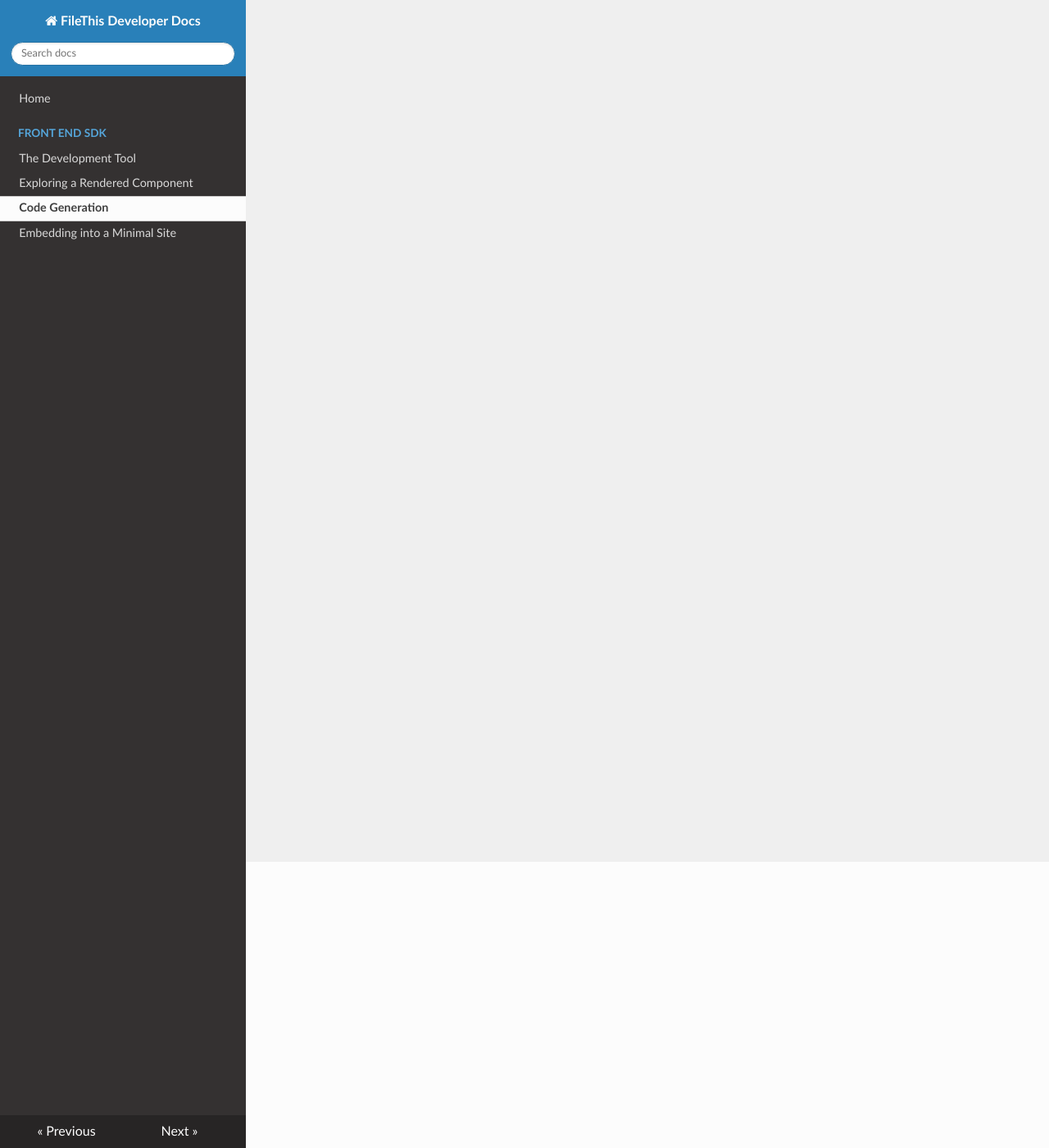
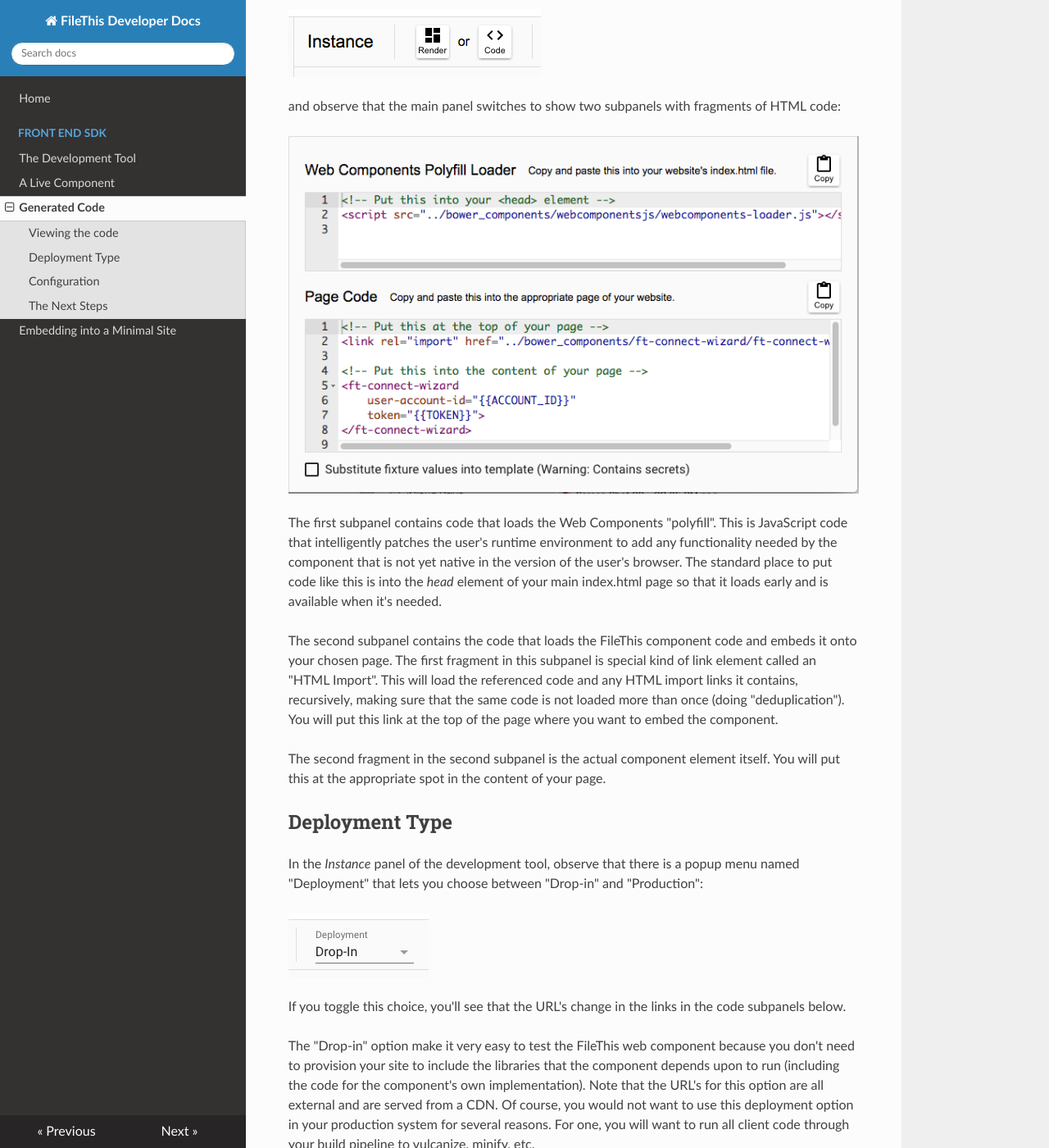
Before and after one commit to filethis/developer-docs, an MkDocs documentation site: the page built from docs/front-end/ft-code-generation.md, in a window 1280 px wide and 1400 px high, scrolled down 349 px. Shown: the whole window at 82% size. Built offline with MkDocs 1.6.1, drawn with Linux system fonts in a browser that asks for light colours; nearby versions of some CDN libraries; old or Windows-style settings are respelled for this version of MkDocs; some of the changed text lies outside the part shown.

Commit message:
Stragglers

```diff
--- a/docs/front-end/ft-code-generation.md
+++ b/docs/front-end/ft-code-generation.md
@@ -1 +1,54 @@
-Code Generation
+# Overview
+
+In this section you'll take a look at the code generated by the FileThis development tool for your chosen web component variant and its configuration. This code can be used to easily bring an embedded instance of the component to life in your website.
+
+## Viewing the code
+
+In the _Instance_ panel of the development tool, click the "Code" button:
+
+![Thumbnail](assets/ft-render-or-code.png)
+
+and observe that the main panel switches to show two subpanels with fragments of HTML code:
+
+![Thumbnail](assets/ft-code-panel.png)
+
+The first subpanel contains code that loads the Web Components "polyfill". This is JavaScript code that intelligently patches the user's runtime environment to add any functionality needed by the component that is not yet native in the version of the user's browser. The standard place to put code like this is into the _head_ element of your main index.html page so that it loads early and is available when it's needed.
+
+The second subpanel contains the code that loads the FileThis component code and embeds it onto your chosen page. The first fragment in this subpanel is special kind of link element called an "HTML Import". This will load the referenced code and any HTML import links it contains, recursively, making sure that the same code is not loaded more than once (doing "deduplication"). You will put this link at the top of the page where you want to embed the component.
+
+The second fragment in the second subpanel is the actual component element itself. You will put this at the appropriate spot in the content of your page.
+
+## Deployment Type
+
+In the _Instance_ panel of the development tool, observe that there is a popup menu named "Deployment" that lets you choose between "Drop-in" and "Production":
+
+![Thumbnail](assets/ft-deployment-menu.png)
+
+If you toggle this choice, you'll see that the URL's change in the links in the code subpanels below.
+
+The "Drop-in" option make it very easy to test the FileThis web component because you don't need to provision your site to include the libraries that the component depends upon to run (including the code for the component's own implementation). Note that the URL's for this option are all external and are served from a CDN. Of course, you would not want to use this deployment option in your production system for several reasons. For one, you will want to run all client code through your build pipeline to vulcanize, minify, etc.
+
+The "Production" option is what you'll want to use once you're done testing and prototyping. Note that the URL's in the production links refer to a "bower_components" directory that is relative to the page. You'll learn more in the next section about how to populate this directory.
+
+
+## Configuration
+
+Notice that, by default, the code fragment for instantiating the FileThis component has "handlebar" substitution parameters for two attributes:
+
+![Thumbnail](assets/ft-substitution-parameters.png)
+
+To complete your integration with FileThis, you will need inject these values into your HTML by some means. Your back-end code will obtain the values them by making requests to our API. You don't need to deal with this just yet, but if you'd like to get an idea of what's required, you can click on the "Code" buttons in the "Fixture" panel of the development tool:
+
+![Thumbnail](assets/ft-code-buttons.png)
+
+That will pose a modal dialog that lets you generate code for the server-side language and support library of your choice.
+
+In the meantime, though, we will *cheat* and simply substitute the values that you already obtained in the development tool fixture. Do do this, click to select the checkbox at the bottom of the second code subpanel. Observe that the handlebar substitution parameters are replaced by your fixture's user account id and user access token. You'll copy this code in the next section to embed the component.
+
+## The Next Steps
+
+Now that you've been able to play with a live instance of a FileThis web component, and you have the code that's used to instantiate it, you're ready to try embedding your component code into an actual website.
+
+If you're ambitious, and if it's easy, you might just try dropping the generated code above into your existing website on a dev server. It will render and function just as it should, talking to our production server. Of course it's not real, in the sense that you've cheated by using hard-coded access parameters (and the token will expire, furthermore), and you haven't done your back-end integration yet to do things like receive fetched documents, but it might be exciting to see things run on your site.
+
+In the next section, you'll embed the component into a minimal website that is served from your development box.
--- a/mkdocs.yml
+++ b/mkdocs.yml
@@ -7,9 +7,9 @@
 pages:
 - Home: index.md
 - Front End SDK:
-    - The Development Tool: front-end/ft-connect-demo.md
-    - Exploring a Rendered Component: front-end/ft-rendered-component.md
-    - Code Generation: front-end/ft-code-generation.md
+    - The Development Tool: front-end/ft-development-tool.md
+    - A Live Component: front-end/ft-rendered-component.md
+    - Generated Code: front-end/ft-code-generation.md
     - Embedding into a Minimal Site: front-end/ft-connect-minimal-site.md
 #- Back End SDK:
 #    - Overview: back-end/placeholder.md
```
Also changed, not shown: docs/front-end/ft-connect-minimal-site.md (+6 -6 lines), docs/front-end/ft-development-tool.md (+11 -10 lines), docs/front-end/ft-rendered-component.md (+10 -6 lines), docs/index.md (+2 -8 lines), docs/front-end/assets/ft-clear-secrets-button.png (added), docs/front-end/assets/ft-development-tool.png.
